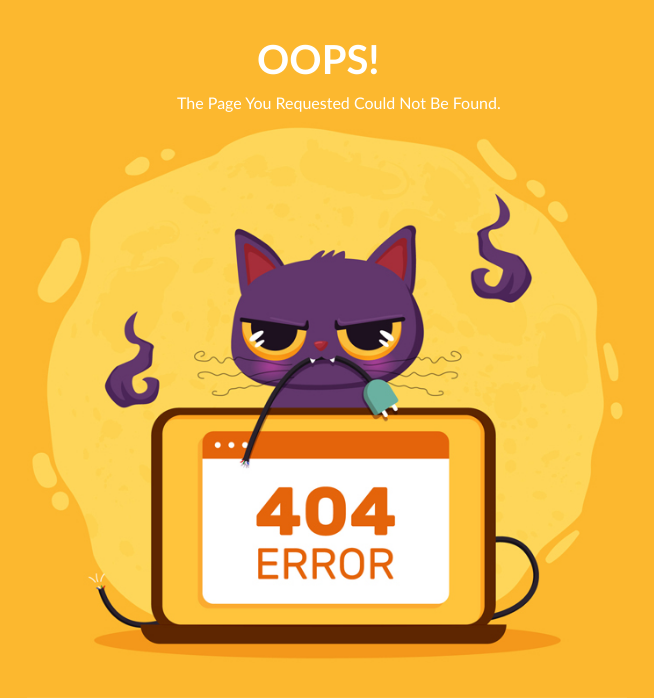
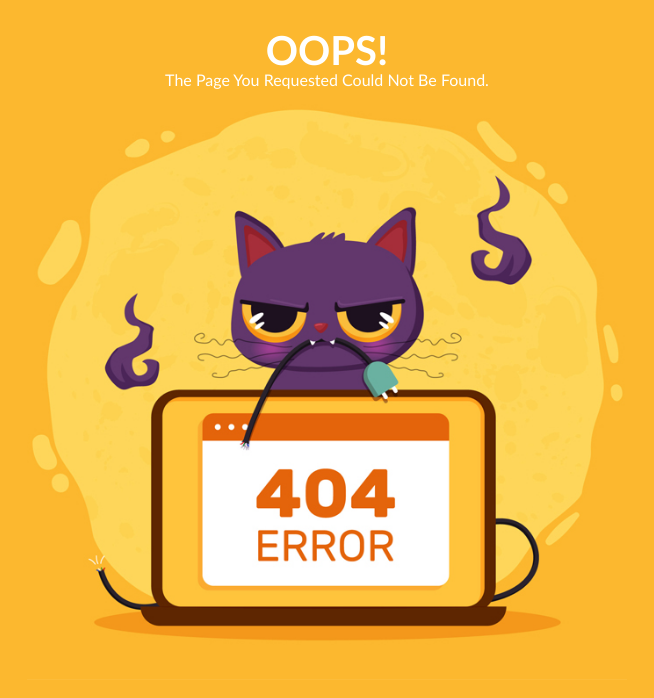
Before and after one commit to SarunasPet/3-piktas-katinas, a website: page index.html in a window 1280 px wide. Shown: the whole page, without its empty margins (313-967 px from the left). Drawn offline with Linux system fonts and the light colour scheme.

Commit message:
main css

```diff
--- a/index.html
+++ b/index.html
@@ -5,14 +5,15 @@
     <meta http-equiv="X-UA-Compatible" content="IE=edge">
     <meta name="viewport" content="width=device-width, initial-scale=1.0">
     <title>Piktas katinas</title>
+    <link rel="stylesheet" href="./main.css">
 </head>
-<body style="background-color: #fcb82f;">
-    <main style=" width: 1000px; margin-left: calc(50% - 500px);">
-        <div style=" width: 100%; display: inline-block;">
-            <h1 style="margin-left: 43%; margin-bottom: 10px; display: inline-block; color: #fff; font-weight: bold; font-size: 40px; font-family: 'Gill Sans', 'Gill Sans MT', Calibri, 'Trebuchet MS', sans-serif;">OOPS!</h1>
-            <p style="margin: 0; margin-left: 35%; margin-bottom: 10px; display: inline-block; color: #fff; font-family: 'Gill Sans', 'Gill Sans MT', Calibri, 'Trebuchet MS', sans-serif;">The Page You Requested Could Not Be Found.</p>
+<body>
+    <main>
+        <div>
+            <h1>OOPS!</h1>
+            <p>The Page You Requested Could Not Be Found.</p>
         </div>
-        <img src="./piktas_katinas_paveiksliukas.jpg" alt="Piktas katinas" style="margin-left: 20%; width: 60%; float:left;">
+        <img src="./piktas_katinas_paveiksliukas.jpg" alt="Piktas katinas" style="margin-left: 20%; width: 60%;">
     </main>
 </body>
 </html>
--- /dev/null
+++ b/main.css
@@ -0,0 +1,26 @@
+body {
+    background-color: #fcb82f;
+    margin-top: 30px;
+}
+main {
+    width: 1000px;
+    margin-left: calc(50% - 500px);
+}
+div {
+    width: 100%;
+    font-family: 'Gill Sans', 'Gill Sans MT', Calibri, 'Trebuchet MS', sans-serif;
+    color: #fff;
+    margin-bottom: 15px;
+}
+h1 {
+    font-size: 40px;
+    font-weight: bold;
+    line-height: 1em;
+    margin: 0;
+    text-align: center;
+}
+
+p {
+    margin: 0;
+    text-align: center;
+}
```
